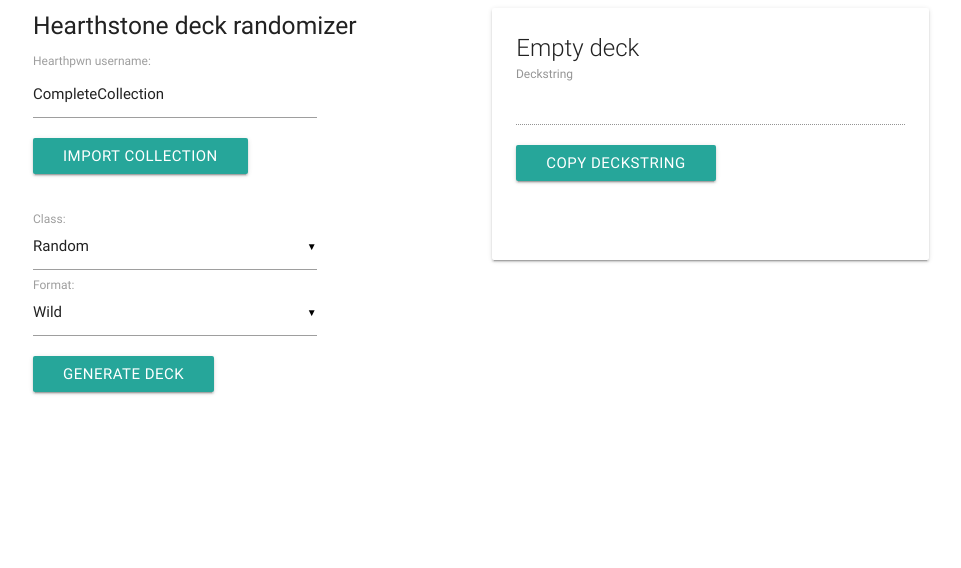
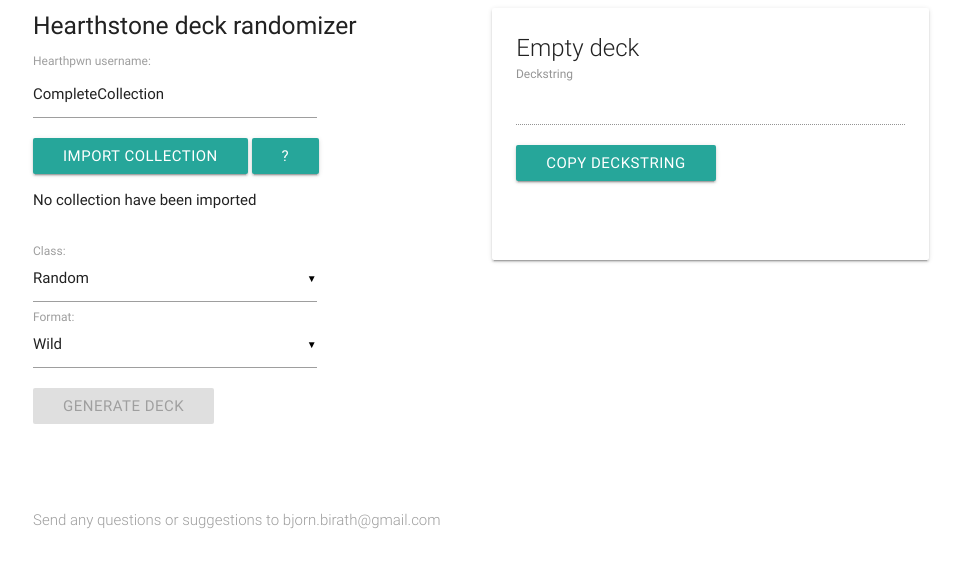
Before and after one commit to Birath/hearthstone-deck-randomizer, a Django app: page / in a window 1280 px wide. Shown: the top 568 px of the page, without its empty margins (159-1120 px from the left). Run offline with Django 3.2, Linux system fonts and the light colour scheme; some libraries are stand-ins or nearby versions.

Commit message:
Added icons for selection and disabled deckgen when no collection was imported

```diff
--- a/deck_randomizer/static/deck_randomizer/js/main.js
+++ b/deck_randomizer/static/deck_randomizer/js/main.js
@@ -22,12 +22,16 @@
         '      </div>\n' +
         '    </div>\n' +
         '  </div>';
+    // Initializes Materialize
     $('select').material_select();
+    $('.modal').modal();
     // Sends chosen class and format to the server and which generate
     // and returns a deck which is rendered using jQuery
     $('#deck-data').on('submit', function () {
         event.preventDefault();
         console.log('Clicked');
+        console.log($('#id_hero').val());
+        console.log($('#id_deck_format').val());
         document.getElementById('deck-content').innerHTML = bigRedLoader;
         $.ajax({
             url: 'deck',
@@ -60,16 +64,28 @@
             success: function (data) {
                 document.getElementById('import-loader').innerHTML = "";
                 document.getElementById('import-response').innerHTML = data['response']
+                enableDeckGen()
             }
         })
     });
     $(document).on('click','#copyButton', function () {
         copyToClipboard(document.getElementById("deckstring"));
     });
+    enableDeckGen()
 });
 
 // Taken from https://stackoverflow.com/questions/22581345/click-button-copy-to-clipboard-using-jquery
 
+function showCopyToast(message) {
+    Materialize.toast(message, 1500)
+}
+
+function enableDeckGen() {
+    if ($('#import-response').text().indexOf('cards') >= 0) {
+        console.log("Enabled generate deck");
+        $('.generate_deck').prop("disabled", false);
+    }
+}
 
 function copyToClipboard(elem) {
 	  // create hidden text element, if it doesn't already exist
@@ -104,8 +120,10 @@
     // copy the selection
     var succeed;
     try {
-    	  succeed = document.execCommand("copy");
+        showCopyToast('Deckstring copied');
+        succeed = document.execCommand("copy");
     } catch(e) {
+        showCopyToast('Failed to copy deckstring');
         succeed = false;
     }
     // restore original focus
--- a/templates/index.html
+++ b/templates/index.html
@@ -23,6 +23,7 @@
     <title>Hearthstone deck randomizer</title>
 </head>
 <body>
+    <main>
     <div class="container">
         <div class="row">
             <!-- Forms -->
@@ -37,12 +38,13 @@
                         </div>
                         <div class="col s12 m12">
                             <button class="waves-effect waves-light btn" id="import-collection">Import collection</button>
+                            <a class="btn waves-effect waves-light modal-trigger" href="#modal1">?</a>
                         </div>
                         <div class="col s12">
                             {% if card_amount %}
                                 <p id="import-response">{{ card_amount }}</p>
                             {% else %}
-                                <p id="import-response"></p>
+                                <p id="import-response">No collection have been imported</p>
                             {% endif %}
                             <div id="import-loader"></div>
                         </div>
@@ -53,17 +55,34 @@
                     <div class="row">
                         <div class="col m8 s12">
                             {% csrf_token  %}
+                            {% load widget_tweaks %}
                             <div class="input-field">
+                                <select class="icons" id="id_hero">
+                                {% for id, name in hero_form.hero.field.choices %}
+                                    {% with 'deck_randomizer/img/Class_'|add:name|add:'.svg' as class_img %}
+                                        <option class="left-circle" data-icon="{% static class_img %}" value="{{ id }}">{{ name }}</option>
+                                    {% endwith %}
+                                {% endfor %}
+                                </select>
+                                {{ hero_form.hero.label_tag }}
+                                {% comment %}
                                 {{ hero_form.hero }}
-                                {{ hero_form.hero.label_tag }}
+
+                                {% endcomment %}
                             </div>
                             <div class="input-field">
-                                {{ format_form.deck_format }}
+                                <select class="icons" id="id_deck_format">
+                                    {% for id, name in format_form.deck_format.field.choices %}
+                                        {% with 'deck_randomizer/img/Mode_'|add:name|add:'.svg' as format_img %}
+                                            <option class="left-circle" data-icon="{% static format_img %}" value="{{ id }}">{{ name }}</option>
+                                        {% endwith %}
+                                    {% endfor %}
+                                </select>
                                 {{ format_form.deck_format.label_tag }}
                             </div>
                         </div>
                         <div class="col m8 s12">
-                            <button class="waves-effect waves-light btn" id="deck-data">Generate Deck</button>
+                            <button class=" generate_deck waves-effect waves-light btn" disabled="disabled" id="deck-data">Generate Deck</button>
                         </div>
                     </div>
                 </form>
@@ -95,7 +114,29 @@
             </div>
         </div>
     </div>
+    </main>
+    <!-- Modal structure -->
+    <div id="modal1" class="modal">
+        <div class="modal-content">
+            <h4>Instructions</h4>
+            <p>If you want to generates decks based on your personal collection you must do the following steps:</p>
+            <ol>
+                <li>Create an account on <a href="http://www.hearthpwn.com/">Hearthpwn</a>.</li>
+                <li>Sync your Hearthpwn collection with your Hearthstone collection, either manually or by using <a href="https://www.innkeeper.com/">Innkepper</a> (Recommended).</li>
+                <li>Check that your collection on Hearthpwn is set to public.</li>
+                <li>Type your Hearthpwn username and press import collection!</li>
+            </ol>
+            <p>If you want to generate random decks based on all available cards, use the username CompleteCollection.</p>
+        </div>
+    </div>
 
+    <footer class="page-footer white">
+      <div class="footer-copyright white">
+        <div class="container">
+            <p class="grey-text">Send any questions or suggestions to bjorn.birath@gmail.com</p>
+        </div>
+      </div>
+    </footer>
 
 
 <script src="https://code.jquery.com/jquery-3.2.1.min.js" integrity="sha256-hwg4gsxgFZhOsEEamdOYGBf13FyQuiTwlAQgxVSNgt4=" crossorigin="anonymous"></script>
```
Also changed, not shown: deck_randomizer/static/deck_randomizer/img/Mode_Standard.svg (renamed from deck_randomizer/static/deck_randomizer/img/Mode_Standard_Mammoth.svg).
